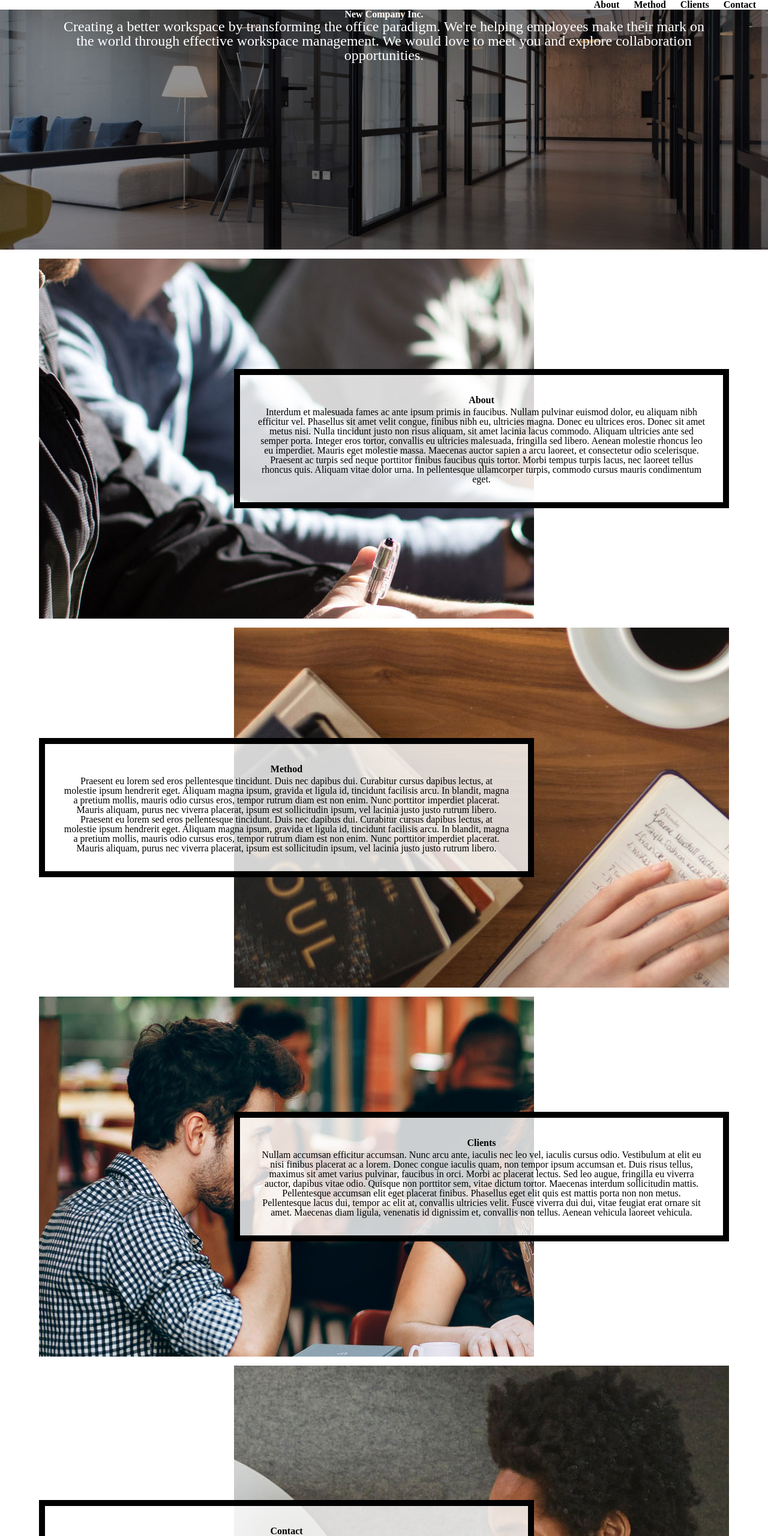
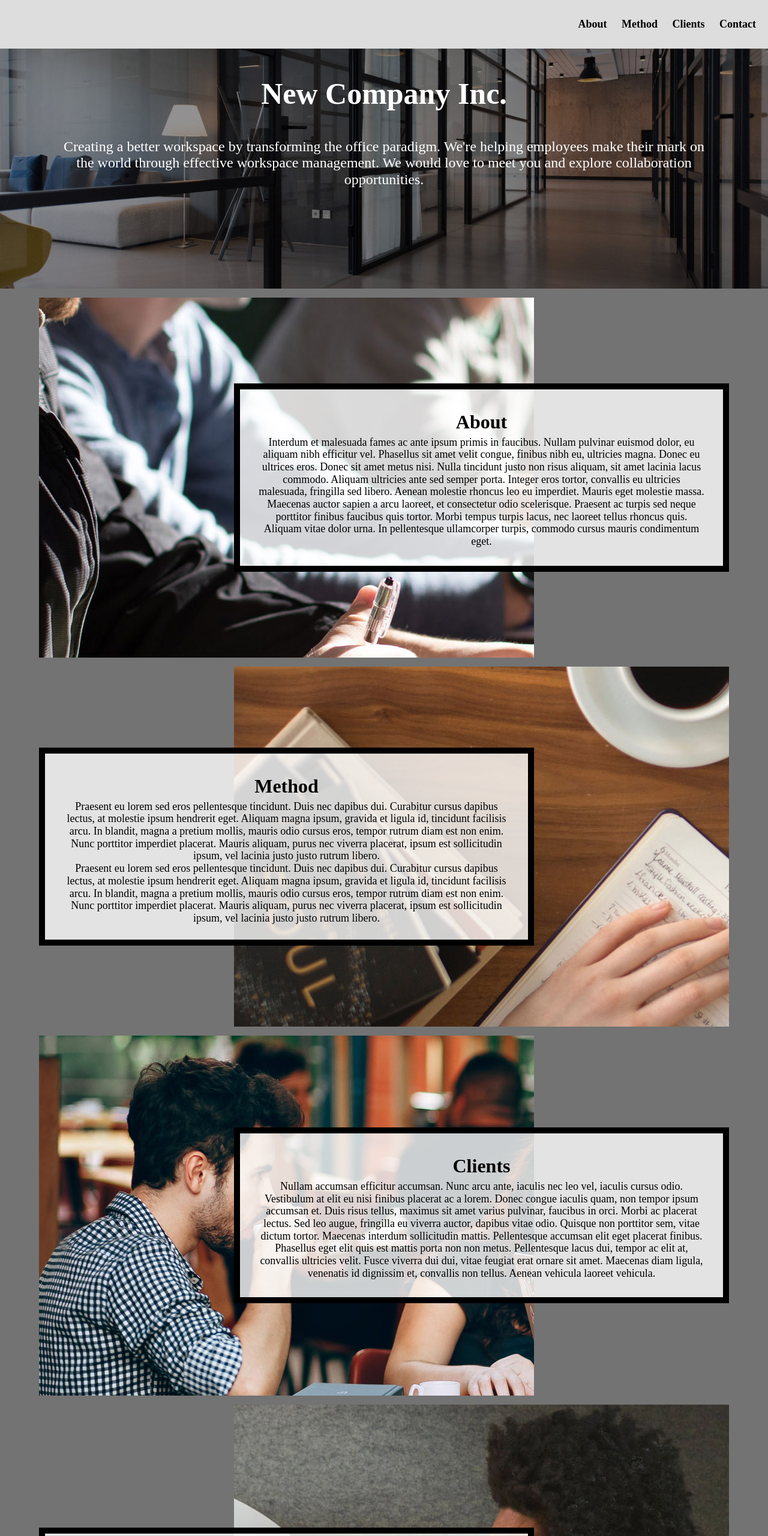
Before and after one commit to selenasunnn/hw4-2023, a plain HTML site: page index.html in a window 1280 px wide. Shown: the top 2560 px of the page at 60% size. Drawn offline with Linux system fonts and the light colour scheme.

Commit message:
Add files via upload

```diff
--- a/index.html
+++ b/index.html
@@ -4,19 +4,19 @@
     <meta charset="utf-8">
     <meta name="viewport" content="width=device-width, initial-scale=1.0">
     <link rel="icon" type="image/png" href="images/logo-drk.png" />
+    <link rel="stylesheet" type="text/css" href="css/html5reset.css">
     <link rel="stylesheet" type="text/css" href="css/style.css">
-    <link rel="stylesheet" type="text/css" href="css/html5reset.css">
     <title>Newer Company Inc.</title>
   </head>
   <body>
-    <div class="skip"><a href="">Skip to Main Content</a></div>
+    <div class="skip"><a href="#main">Skip to Main Content</a></div>
     <header>
       <nav>
           <ul>
-            <li><a href="">About</a></li>
-            <li><a href="">Method</a></li>
-            <li><a href="">Clients</a></li>
-            <li><a href="">Contact</a></li>
+            <li><a href="#about-text-block">About</a></li>
+            <li><a href="#method-text-block">Method</a></li>
+            <li><a href="#client-text-block">Clients</a></li>
+            <li><a href="#contact-text-block">Contact</a></li>
           </ul>
         </nav>
     </header>
@@ -27,38 +27,38 @@
       </div>
 
       <div class="about-image" id="about">
-        <img src="images/about.jpg" alt=""/>
+        <img src="images/about.jpg" alt="About"/>
       </div>
 
-      <div class="about text-block">
+      <div tabIndex ="0" class="about text-block" id = "about-text-block">
         <h2>About</h2>
         <p>Interdum et malesuada fames ac ante ipsum primis in faucibus. Nullam pulvinar euismod dolor, eu aliquam nibh efficitur vel. Phasellus sit amet velit congue, finibus nibh eu, ultricies magna. Donec eu ultrices eros. Donec sit amet metus nisi. Nulla tincidunt justo non risus aliquam, sit amet lacinia lacus commodo. Aliquam ultricies ante sed semper porta. Integer eros tortor, convallis eu ultricies malesuada, fringilla sed libero. Aenean molestie rhoncus leo eu imperdiet. Mauris eget molestie massa. Maecenas auctor sapien a arcu laoreet, et consectetur odio scelerisque. Praesent ac turpis sed neque porttitor finibus faucibus quis tortor. Morbi tempus turpis lacus, nec laoreet tellus rhoncus quis. Aliquam vitae dolor urna. In pellentesque ullamcorper turpis, commodo cursus mauris condimentum eget.</p>
       </div>
 
       <div class="method-image" id="method">
-        <img src="images/method.jpg" alt=""/>
+        <img src="images/method.jpg" alt="Method"/>
       </div>
 
-      <div class="method text-block">
+      <div tabIndex ="0" class="method text-block" id = "method-text-block">
         <h2>Method</h2>
         <p>Praesent eu lorem sed eros pellentesque tincidunt. Duis nec dapibus dui. Curabitur cursus dapibus lectus, at molestie ipsum hendrerit eget. Aliquam magna ipsum, gravida et ligula id, tincidunt facilisis arcu. In blandit, magna a pretium mollis, mauris odio cursus eros, tempor rutrum diam est non enim. Nunc porttitor imperdiet placerat. Mauris aliquam, purus nec viverra placerat, ipsum est sollicitudin ipsum, vel lacinia justo justo rutrum libero.</p>
         <p>Praesent eu lorem sed eros pellentesque tincidunt. Duis nec dapibus dui. Curabitur cursus dapibus lectus, at molestie ipsum hendrerit eget. Aliquam magna ipsum, gravida et ligula id, tincidunt facilisis arcu. In blandit, magna a pretium mollis, mauris odio cursus eros, tempor rutrum diam est non enim. Nunc porttitor imperdiet placerat. Mauris aliquam, purus nec viverra placerat, ipsum est sollicitudin ipsum, vel lacinia justo justo rutrum libero.</p>
       </div>
 
       <div class="clients-image" id="clients">
-        <img src="images/clients.jpg" alt=""/>
+        <img src="images/clients.jpg" alt="Clients"/>
       </div>
 
-      <div class="clients text-block">
+      <div tabIndex ="0" class = "clients text-block" id = "client-text-block">
         <h2>Clients</h2>
         <p>Nullam accumsan efficitur accumsan. Nunc arcu ante, iaculis nec leo vel, iaculis cursus odio. Vestibulum at elit eu nisi finibus placerat ac a lorem. Donec congue iaculis quam, non tempor ipsum accumsan et. Duis risus tellus, maximus sit amet varius pulvinar, faucibus in orci. Morbi ac placerat lectus. Sed leo augue, fringilla eu viverra auctor, dapibus vitae odio. Quisque non porttitor sem, vitae dictum tortor. Maecenas interdum sollicitudin mattis. Pellentesque accumsan elit eget placerat finibus. Phasellus eget elit quis est mattis porta non non metus. Pellentesque lacus dui, tempor ac elit at, convallis ultricies velit. Fusce viverra dui dui, vitae feugiat erat ornare sit amet. Maecenas diam ligula, venenatis id dignissim et, convallis non tellus. Aenean vehicula laoreet vehicula.</p>
       </div>
 
       <div class="contact-image" id="contact">
-        <img src="images/contact.jpg" alt =""/>
+        <img src="images/contact.jpg" alt ="Contact"/>
       </div>
 
-      <div class="contact text-block">
+      <div tabIndex ="0" class="contact text-block" id="contact-text-block">
         <h2>Contact</h2>
         <p>Etiam dolor ex, vehicula nec augue in, lobortis volutpat turpis. Pellentesque vel vestibulum metus. Nam luctus porta sapien a malesuada. Nunc porttitor imperdiet placerat. Mauris aliquam, purus nec viverra placerat, ipsum est sollicitudin ipsum, vel lacinia justo justo rutrum libero.</p>
       </div>
```
